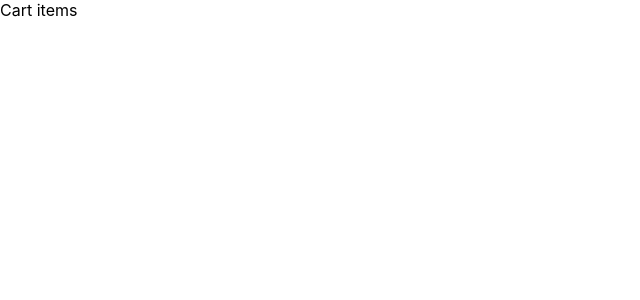
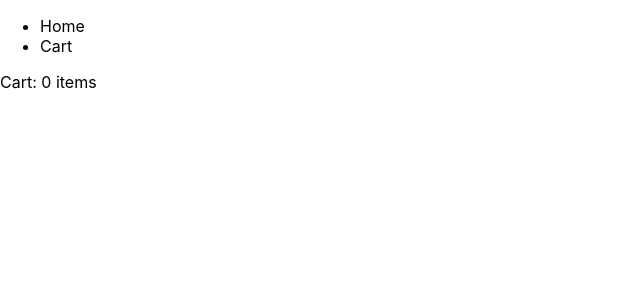
Before and after one commit to Abdulahadniaz/librarium, a React (Create React App) app: page /cart in a window 1280 px wide. Shown: the top 300 px of the page, without its empty margins (0-640 px from the left). Built offline with nearby package versions, Linux system fonts and the light colour scheme.

Commit message:
add cart functionality using redux

```diff
--- a/package.json
+++ b/package.json
@@ -3,6 +3,7 @@
   "version": "0.1.0",
   "private": true,
   "dependencies": {
+    "@reduxjs/toolkit": "^1.7.1",
     "@testing-library/jest-dom": "^5.16.1",
     "@testing-library/react": "^12.1.2",
     "@testing-library/user-event": "^13.5.0",
@@ -10,9 +11,11 @@
     "@types/node": "^16.11.21",
     "@types/react": "^17.0.38",
     "@types/react-dom": "^17.0.11",
+    "@types/react-redux": "^7.1.22",
     "@types/react-router-dom": "^5.3.3",
     "react": "^17.0.2",
     "react-dom": "^17.0.2",
+    "react-redux": "^7.2.6",
     "react-router-dom": "^5.3.0",
     "react-scripts": "5.0.0",
     "typescript": "^4.5.5",
@@ -41,7 +44,5 @@
       "last 1 firefox version",
       "last 1 safari version"
     ]
-  },
-  "devDependencies": {
   }
 }
--- a/src/components/BookItem.tsx
+++ b/src/components/BookItem.tsx
@@ -1,17 +1,22 @@
 import React from "react";
+import { add, selectCart } from "../redux/cartSlice";
+import { useAppDispatch, useAppSelector } from "../redux/hooks";
 
 interface BookItemProps {
   book: Book;
 }
 
 function BookItem({ book }: BookItemProps) {
+  const cart = useAppSelector(selectCart);
+  const dispatch = useAppDispatch();
+
   return (
     <div>
       <h2>{book.title}</h2>
       <h3>{book.author}</h3>
       <p>{book.price}</p>
       <p>{book.publishedAt}</p>
-      <button>Add to Cart</button>
+      <button onClick={() => dispatch(add(book))}>Add to Cart</button>
     </div>
   );
 }
--- a/src/index.tsx
+++ b/src/index.tsx
@@ -1,15 +1,19 @@
 import React from "react";
 import ReactDOM from "react-dom";
+import { Provider } from "react-redux";
 import { BrowserRouter } from "react-router-dom";
 import App from "./App";
 import "./index.css";
+import { store } from "./redux/store";
 import reportWebVitals from "./reportWebVitals";
 
 ReactDOM.render(
   <React.StrictMode>
-    <BrowserRouter>
-      <App />
-    </BrowserRouter>
+    <Provider store={store}>
+      <BrowserRouter>
+        <App />
+      </BrowserRouter>
+    </Provider>
   </React.StrictMode>,
   document.getElementById("root")
 );
--- a/src/pages/CartPage.tsx
+++ b/src/pages/CartPage.tsx
@@ -1,7 +1,31 @@
 import React from "react";
+import { useHistory } from "react-router-dom";
+import { remove, selectCart } from "../redux/cartSlice";
+import { useAppDispatch, useAppSelector } from "../redux/hooks";
 
 function CartPage() {
-  return <div>Cart items</div>;
+  const cart = useAppSelector(selectCart);
+  const dispatch = useAppDispatch();
+  const history = useHistory();
+
+  return (
+    <div>
+      <nav>
+        <ul>
+          <li onClick={() => history.push("/")}>Home</li>
+          <li onClick={() => history.push("/cart")}>Cart</li>
+        </ul>
+      </nav>
+      <div>Cart: {cart.length} items</div>
+      {cart.map((book) => (
+        // TODO: MAKE THIS A COMPONENT
+        <div key={book.id}>
+          <div>{book.title}</div>
+          <button onClick={() => dispatch(remove(book.id))}>Remove</button>
+        </div>
+      ))}
+    </div>
+  );
 }
 
 export default CartPage;
--- a/src/pages/HomePage.tsx
+++ b/src/pages/HomePage.tsx
@@ -1,4 +1,5 @@
 import React, { useEffect, useState } from "react";
+import { useHistory } from "react-router-dom";
 import BookItem from "../components/BookItem";
 import { api, useDebounce, useLocalStorage } from "../util";
 
@@ -8,6 +9,7 @@ function HomePage() {
   const [books, setBooks] = useState<Book[]>([]);
   const [titleFilter, setTitleFilter] = useLocalStorage("title", "");
   const debouncedTitle = useDebounce(titleFilter, 500);
+  const history = useHistory();
 
   const fetchBooks = async (url: string) => {
     try {
@@ -27,6 +29,12 @@ function HomePage() {
 
   return (
     <div>
+      <nav>
+        <ul>
+          <li onClick={() => history.push("/")}>Home</li>
+          <li onClick={() => history.push("/cart")}>Cart</li>
+        </ul>
+      </nav>
       <input
         type="text"
         value={titleFilter}
--- /dev/null
+++ b/src/redux/cartSlice.ts
@@ -0,0 +1,32 @@
+import { createSlice, PayloadAction } from "@reduxjs/toolkit";
+import { RootState } from "./store";
+
+export interface CartState {
+  cart: Book[];
+}
+
+const initialState: CartState = {
+  cart: [],
+};
+
+export const cartSlice = createSlice({
+  name: "cart",
+  initialState,
+  reducers: {
+    add: (state, action: PayloadAction<Book>) => {
+      const found = state.cart.filter((book) => book.id === action.payload.id);
+      if (found.length === 0) {
+        state.cart.push(action.payload);
+      }
+    },
+    remove: (state, action: PayloadAction<number>) => {
+      state.cart = state.cart.filter((book) => book.id !== action.payload);
+    },
+  },
+});
+
+export const { add, remove } = cartSlice.actions;
+
+export const selectCart = (state: RootState) => state.cart.cart;
+
+export default cartSlice.reducer;
--- /dev/null
+++ b/src/redux/hooks.ts
@@ -0,0 +1,6 @@
+import { TypedUseSelectorHook, useDispatch, useSelector } from "react-redux";
+import type { AppDispatch, RootState } from "./store";
+
+// Use throughout your app instead of plain `useDispatch` and `useSelector`
+export const useAppDispatch = () => useDispatch<AppDispatch>();
+export const useAppSelector: TypedUseSelectorHook<RootState> = useSelector;
--- /dev/null
+++ b/src/redux/store.ts
@@ -0,0 +1,17 @@
+import { Action, configureStore, ThunkAction } from "@reduxjs/toolkit";
+import cartReducer from "./cartSlice";
+
+export const store = configureStore({
+  reducer: {
+    cart: cartReducer,
+  },
+});
+
+export type AppDispatch = typeof store.dispatch;
+export type RootState = ReturnType<typeof store.getState>;
+export type AppThunk<ReturnType = void> = ThunkAction<
+  ReturnType,
+  RootState,
+  unknown,
+  Action<string>
+>;
```
Also changed, not shown: 1 other file (tests, documents, lock files or other folders).
